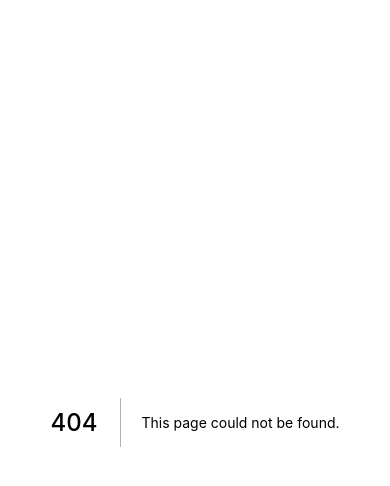
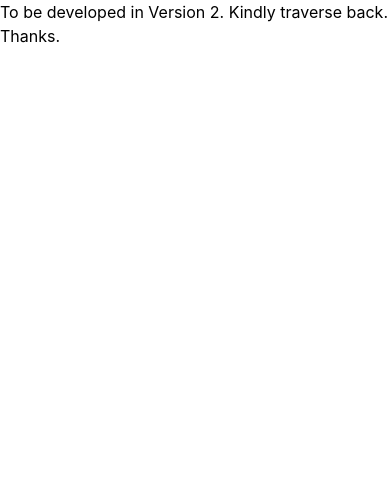
Before and after one commit to arjunthumbayil/Store-Front-Next.js, a Next.js app: page /shipping in a window 390 px wide. Before the commit this address had no page. Shown: the top 486 px of the page. Built offline with nearby package versions, Linux system fonts and the light colour scheme.

Commit message:
correcting responsiveness

```diff
--- /dev/null
+++ b/pages/shipping.js
@@ -0,0 +1,11 @@
+import React from "react";
+
+const shipping = () => {
+  return (
+    <div className="flex justify-center items-center ">
+      To be developed in Version 2. Kindly traverse back. Thanks.
+    </div>
+  );
+};
+
+export default shipping;
```
